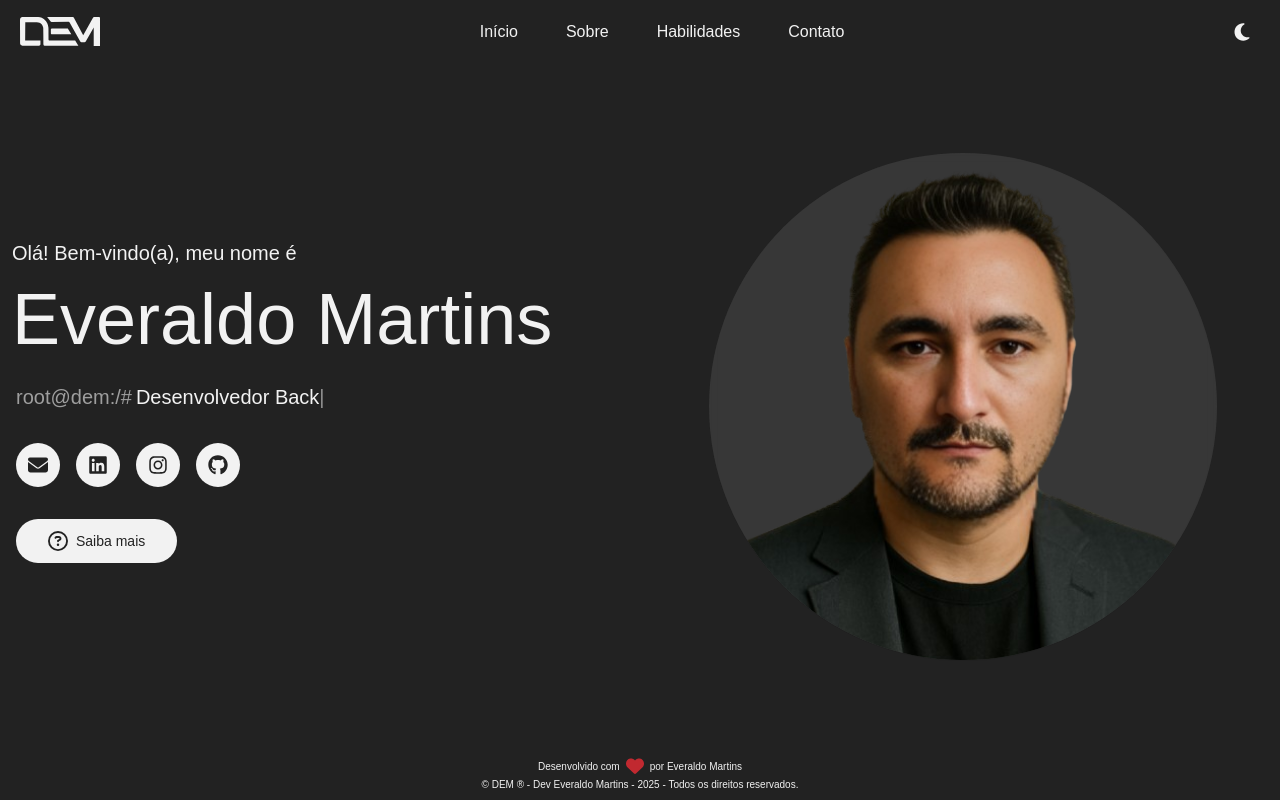
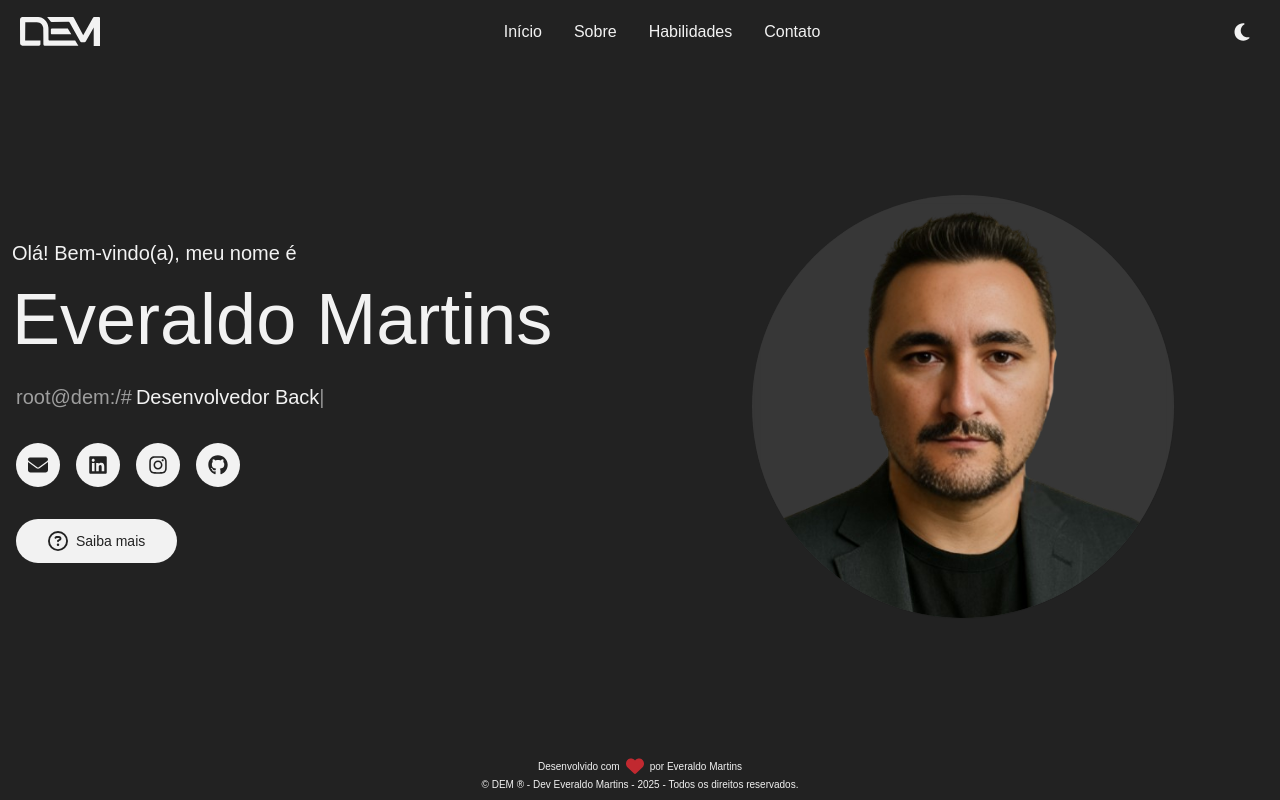
Before and after one commit to dev-emartins/dev-emartins, a React (Vite) app: page / in a window 1280 px wide. Built offline with nearby package versions, Linux system fonts and the light colour scheme.

Commit message:
refactor:correcting the image proportions at the beginning and the spacing of the menu.

```diff
--- a/src/components/header/index.jsx
+++ b/src/components/header/index.jsx
@@ -54,7 +54,7 @@ function Header() {
             <Logo />
           </Link>
 
-          <div className="hidden md:flex items-center gap-4">
+          <div className="hidden md:flex items-center">
             {menu_itens.map(item => (
               <NavLink
                 key={ item.name }
--- a/src/pages/home/index.jsx
+++ b/src/pages/home/index.jsx
@@ -28,7 +28,7 @@ function Home(){
                 </div>
             </div>
             <div className="w-full md:w-1/2 pt-3 md:pt-0 flex justify-center items-center">
-                <figure className="w-4/5 block overflow-hidden bg-(--foreground)/10 backdrop-blur-xs rounded-full shadow-2xs shadow-(--foreground)/80">
+                <figure className="w-2/3 block overflow-hidden bg-(--foreground)/10 backdrop-blur-xs rounded-full shadow-2xs shadow-(--foreground)/80">
                     <img className="w-full p-0" src={ user } alt="Image DEM" />
                 </figure>
             </div>
```
